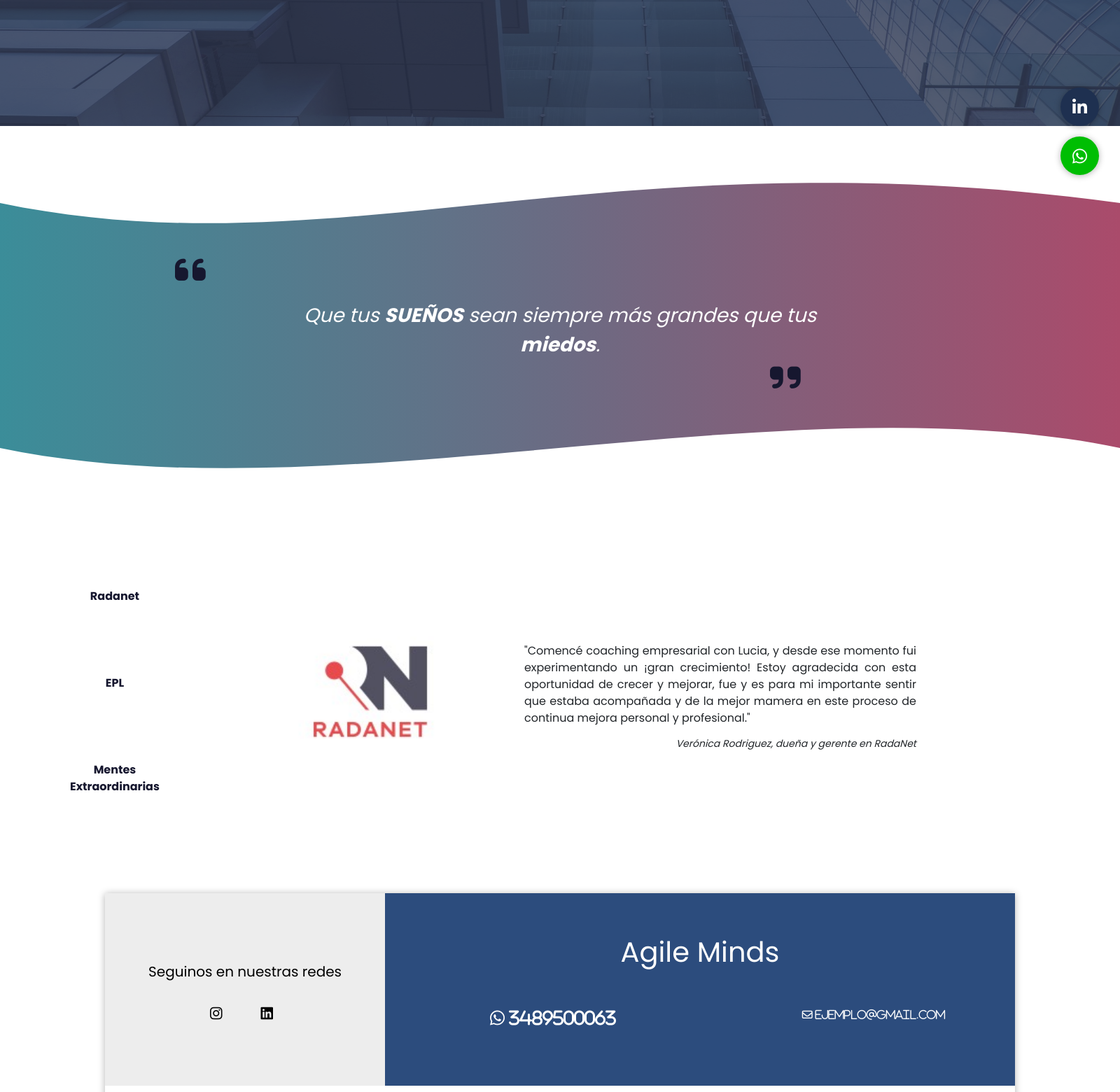
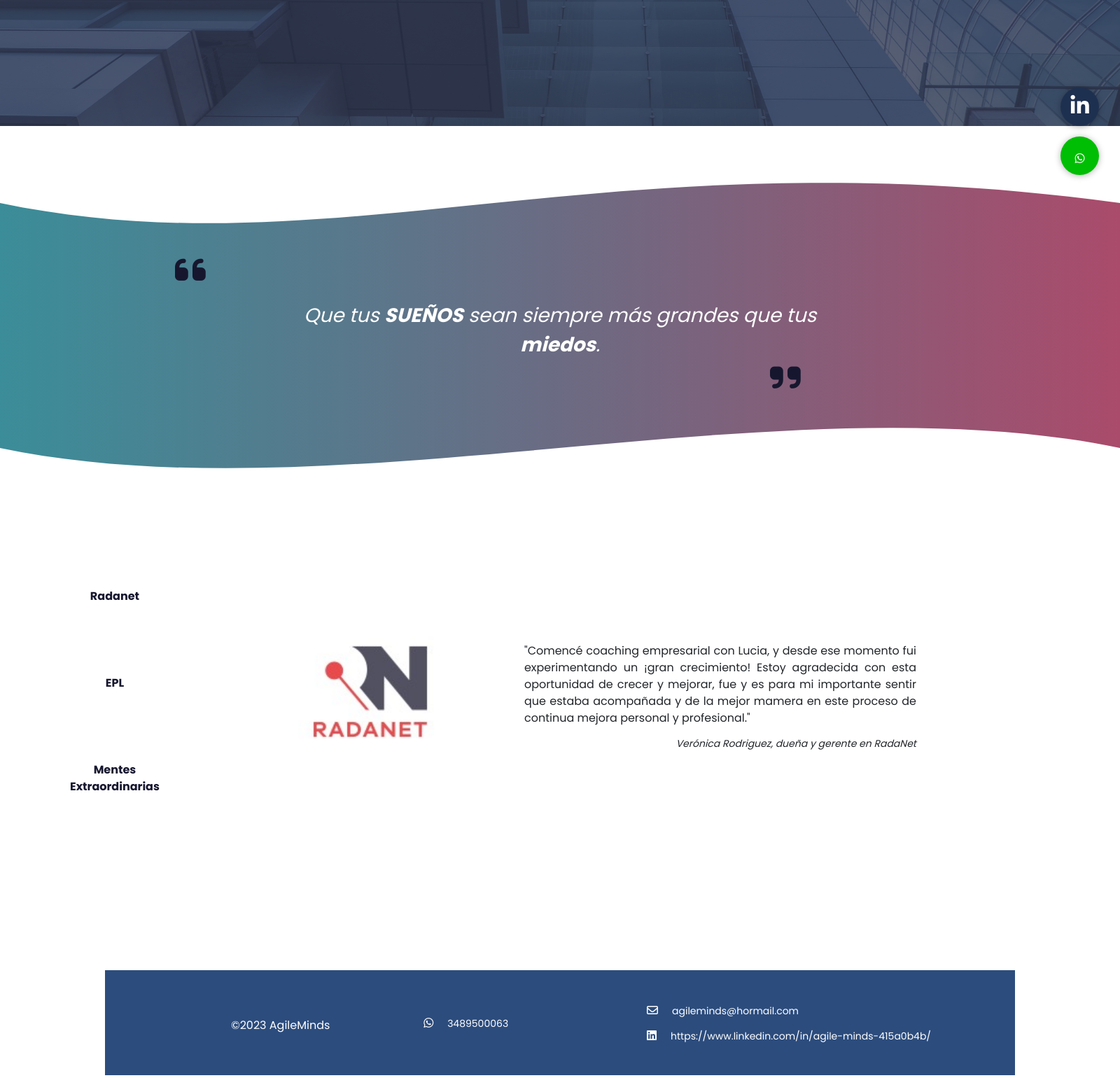
Before and after one commit to Gaby-1628/Consultora, a PHP site: page /testimonios.html in a window 1600 px wide; the page is wider, and only the part inside the window is pictured. Shown: the part 520-2080 px from the top of that part at 70% size. After the commit the page ends 2056 px from the top of that part, so only its background shows below. Run offline with PHP 8.4, Linux system fonts and the light colour scheme; some libraries are stand-ins or nearby versions.

Commit message:
Se cambio estilo de footer

```diff
--- a/css/style.css
+++ b/css/style.css
@@ -778,29 +778,31 @@ textarea {
 /* ----------------------- Seccion Footer --------------------- */
 /* ------------------------------------------------------------ */
 
-footer {
+/* footer {
     width: 1300px;
-    height: 300px;
+    height: 150px;
     background: #fff;
     margin: auto;
     box-shadow: 0px 1px 10px rgba(0, 0, 0, 0.3);
+    display: flex;
+    align-items: center;
+    justify-content: space-around;}
 }
-
 #footer-content {
     width: 100%;
-    height: 250px;
+    height: 120px;
     margin-top: 90px;
 }
-
-#redes {
+#contact {
     background-color: #ededed;
     float: left;
-    width: 400px;
-    height: 275px;
-    color: #000000;
-    padding-top: 80px;
+    height: 120px;
+    display: inline-block;
+    width: 80%;
+    margin-top: 80px;
+    margin-left: 100px;
+    color: #fff;
 }
-
 #redes-sociales a {
     text-decoration: none;
     width: 20px;
@@ -811,76 +813,109 @@ footer {
     color: #fff;
     transition: 0.5s;
 }
-
 #redes-sociales a:hover {
     color: #567cb6
 }
-
 .fa-brands,
 .fa-at {
     font-size: 24px;
     margin: 8px;
 }
-
-
 #redes h3 {
     font-size: 20px;
     display: flex;
     justify-content: center;
     margin-top: 20px;
 }
-
 #text {
     background-color: #2C4C7D;
     height: 275px;
     color: #ffffff;
     padding-top: 60px;
 }
-
 #text h1 {
     display: flex;
     justify-content: center;
 }
-
 #redes .fa-brands {
     color: #000000;
     margin-left: 20px;
 }
-
 #text a {
     margin-left: 50px;
     color: #fff;
     margin-top: 50px;
 }
-
 #redes .fa-linkedin {
     float: right;
     margin-right: 160px;
     margin-top: 30px;
     font-size: 20px;
 }
-
 #redes .fa-instagram {
     padding-left: 130px;
     margin-top: 30px;
     font-size: 20px;
 }
-
 .fa-regular {
     float: right;
     margin-right: 100px;
     margin-top: 50px;
     font-size: 15px;
 }
-
-
 #text .fa-brands {
     margin-top: 50px;
     margin-left: 100px;
+} */
+
+/* .waves3 {
+    height: 80px;
+    width: 100%;
+    background-color: #fff;
+} */
+
+#footer {
+    width: 1300px;
+    height: 150px;
+    display: flex;
+    align-items: center;
+    justify-content: space-around;
+    margin: auto;
+    background-color: #2C4C7D;
+    opacity: 1;
 }
 
+#redes-sociales a {
+    width: 100%;
+    margin-right: 300px;
+    display: inline-block;
+    font-size: 14px;
+    color: #fff;
+}
 
+.whatsapp {
+    width: 100%;
+    display: inline-block;
+    font-size: 14px;
+    color: #fff;
+}
 
+.fa-regular,
+.fa-linkedin,
+.fa-whatsapp {
+    font-size: 16px;
+    padding: 10px 20px;
+    color: #fff;
+}
+
+#contact {
+    display: inline-block;
+    width: 80%;
+    height: 80px;
+    margin-top: 80px;
+    margin-left: 180px;
+    color: #fff;
+}
 
 /* ------------------------------------------------------------ */
 /* --------------------- Seccion TECNOLOGIAS ------------------ */
@@ -1019,6 +1054,11 @@ footer {
 /* ---------------------- TESTIMONIOS ------------------------- */
 /* ------------------------------------------------------------ */
 
+main {
+    margin-bottom: 200px;
+}
+
+
 .testimonios {
     width: 100%;
     height: 250px;
--- a/testimonios.html
+++ b/testimonios.html
@@ -188,28 +188,26 @@
             <i class="fa-brands fa-linkedin-in"></i>
         </a>
     </main>
-
-    <footer>
-        <section id="footer-content">
-            <div id="redes">
-                <h3>Seguinos en nuestras redes</h3>
-                <a href="#">
-                    <i class="fa-brands fa-instagram"></i>
-                </a>
-                <a href="https://www.linkedin.com/in/agile-minds-415a0b4b">
-                    <i class="fa-brands fa-linkedin"></i>
-                </a>
-            </div>
-            <div id="text">
-                <h1>Agile Minds</h1>
-                <a href="#">
-                    <i class="fa-brands fa-whatsapp"> 3489500063 </i>
-                </a>
-                <a href="#">
-                    <i class="fa-regular fa-envelope"> ejemplo@gmail.com </i>
-                </a>
-            </div>
-        </section>
+    <!-- <div class="waves3">
+        <div style="height: 150px; overflow: hidden;"><svg viewBox="0 0 500 150" preserveAspectRatio="none"
+                style="height: 100%; width: 100%;">
+                <path d="M0.00,49.98 C149.99,150.00 349.20,-49.98 500.00,49.98 L500.00,150.00 L0.00,150.00 Z"
+                    style="stroke: none; fill:#2C4C7D;"></path>
+            </svg></div>
+    </div> -->
+    <footer id="footer">
+        <p id="contact">&copy;2023 AgileMinds</p>
+        <a href="#" class="whatsapp">
+            <i class="fa-brands fa-whatsapp"></i>3489500063
+        </a>
+        <div id="redes-sociales">
+            <a href="#">
+                <i class="fa-regular fa-envelope"></i>agileminds@hormail.com
+            </a>
+            <a href="#">
+                <i class="fa-brands fa-linkedin"></i>https://www.linkedin.com/in/agile-minds-415a0b4b/
+            </a>
+        </div>
     </footer>
 
     <script src="js/main.js"></script>
```
Also changed, not shown: index.html (+17 -4 lines), individuos.html (+15 -2 lines), nosotros.html (+15 -1 lines), seleccion.html (+15 -11 lines).
